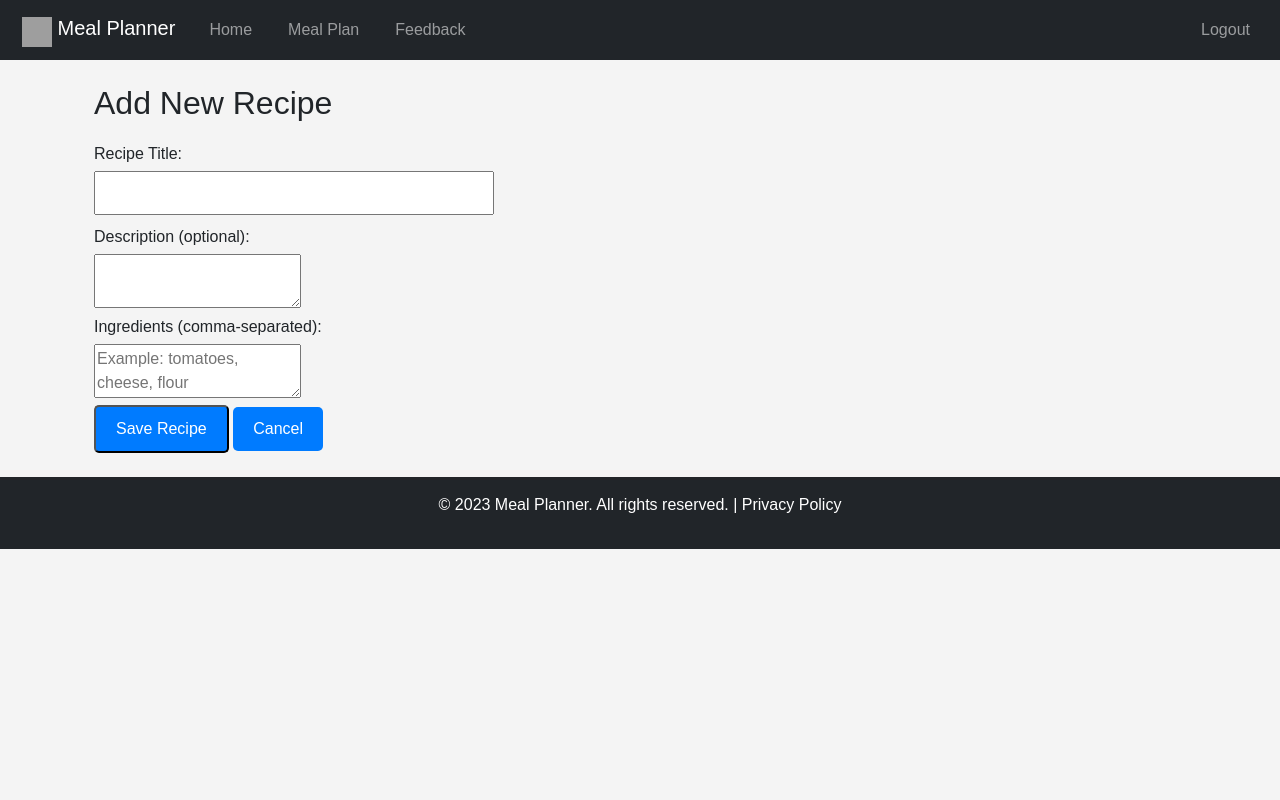
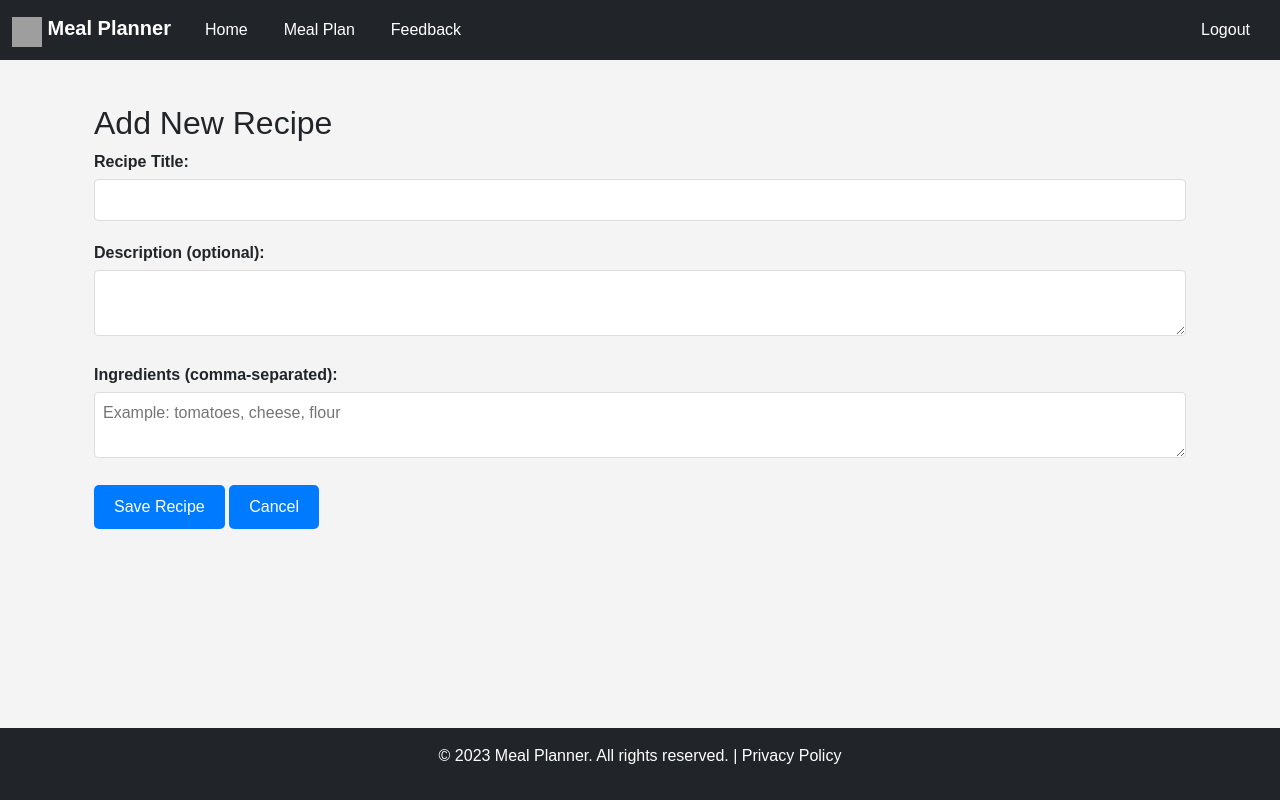
Before and after one commit to abdul1ah33/meal_planner, a Flask app: page /meal-plan/add_recipe in a window 1280 px wide. Run offline with Flask 3, Linux system fonts and the light colour scheme; a user stored in the database is signed in; grey boxes are pictures that could not be loaded.

Commit message:
style: updated styles for meal plan and saved lists pages

```diff
--- a/static/css/styles.css
+++ b/static/css/styles.css
@@ -1,47 +1,66 @@
+/* General Styles */
 body {
     font-family: Arial, sans-serif;
+    background-color: #f4f4f4;
     margin: 0;
     padding: 0;
-    background-color: #f4f4f4;
+    display: flex;
+    flex-direction: column;
+    min-height: 100vh; /* Ensure the body takes at least the full viewport height */
 }
 
-nav {
+/* Main Content */
+main {
+    flex: 1; /* Allow main content to grow and push footer to the bottom */
+}
+
+/* Navigation Bar */
+.navbar {
+    margin-bottom: 20px;
+}
+
+.navbar-brand {
+    font-weight: bold;
+}
+
+.navbar-nav .nav-link {
+    color: white !important;
+    margin: 0 10px;
+}
+
+.navbar-nav .nav-link:hover {
+    color: #ff6347 !important; /* Tomato color for hover */
+}
+
+/* Footer */
+footer {
     background-color: #333;
     color: white;
-    padding: 10px;
     text-align: center;
+    padding: 20px 0;
+    margin-top: auto; /* Push footer to the bottom */
 }
 
-nav a {
-    color: white;
-    margin: 0 10px;
-    text-decoration: none;
+/* Forms */
+.form-group {
+    margin-bottom: 20px;
 }
 
-.content {
-    padding: 20px;
+.form-group label {
+    display: block;
+    margin-bottom: 5px;
+    font-weight: bold;
 }
 
-h1 {
-    color: #333;
+.form-group input,
+.form-group textarea {
+    width: 100%;
+    padding: 8px;
+    border: 1px solid #ddd;
+    border-radius: 4px;
 }
 
-form {
-    margin: 20px 0;
-}
-
-form label {
-    display: block;
-    margin-bottom: 5px;
-}
-
-form input {
-    margin-bottom: 10px;
-    padding: 8px;
-    width: 100%;
-    max-width: 400px;
-}
-
+/* Buttons */
 .button {
     background-color: #007bff;
     color: white;
@@ -49,8 +68,68 @@ form input {
     text-decoration: none;
     border-radius: 5px;
     display: inline-block;
+    border: none;
+    cursor: pointer;
 }
 
 .button:hover {
     background-color: #0056b3;
 }
+
+/* Alerts */
+.alert {
+    margin-bottom: 20px;
+}
+
+
+/* Login Page Styles */
+.login-form {
+    max-width: 400px;
+    margin: 0 auto;
+    padding: 20px;
+    background-color: white;
+    border-radius: 8px;
+    box-shadow: 0 4px 8px rgba(0, 0, 0, 0.1);
+}
+
+.login-form h2 {
+    font-size: 2rem;
+    font-weight: 600;
+    margin-bottom: 20px;
+}
+
+.login-form .form-control {
+    margin-bottom: 15px;
+}
+
+.login-form .btn {
+    width: 100%;
+    padding: 10px;
+    font-size: 1rem;
+}
+
+/* Signup Page Styles */
+.signup-form {
+    max-width: 400px;
+    margin: 0 auto;
+    padding: 20px;
+    background-color: white;
+    border-radius: 8px;
+    box-shadow: 0 4px 8px rgba(0, 0, 0, 0.1);
+}
+
+.signup-form h2 {
+    font-size: 2rem;
+    font-weight: 600;
+    margin-bottom: 20px;
+}
+
+.signup-form .form-control {
+    margin-bottom: 15px;
+}
+
+.signup-form .btn {
+    width: 100%;
+    padding: 10px;
+    font-size: 1rem;
+}
```
